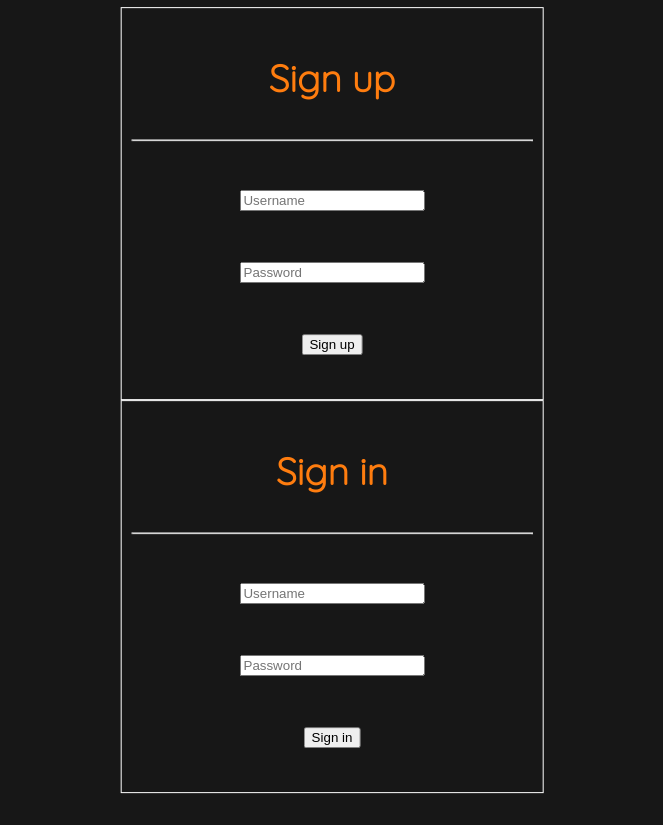
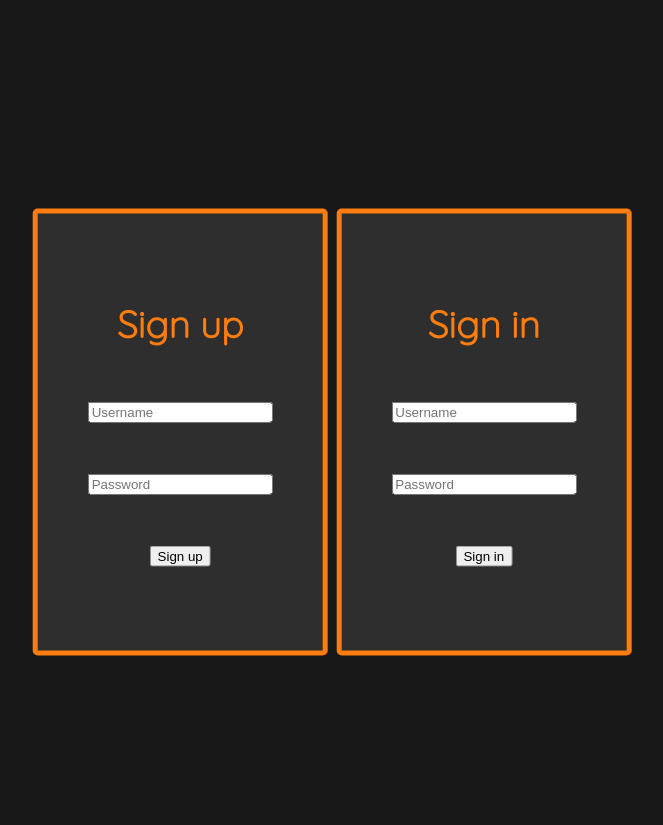
Before and after one commit to Drainyyyy/ypc, a Flask app: page /login in a window 1280 px wide. Shown: the whole page, without its empty margins (328-991 px from the left). After the commit the page ends 656 px from the top, so only its background shows below. Run offline with Flask 2, Linux system fonts and the light colour scheme.

Commit message:
Fixed some things in login html

```diff
--- a/static/login.css
+++ b/static/login.css
@@ -18,17 +18,25 @@ li {
     list-style: none;
     display: inline-table;
     text-align: center;
-    width: 100%;
 }
 
 .login {
     position: absolute;
+    top: 50%;
     left: 50%;
-    top: 50%;
     transform: translate(-50%, -50%);
 }
 
-form {
-    border: 1px solid white;
-    padding: 10px;
+#signin {
+    padding: 50px;
+    border: 5px solid currentColor;
+    border-radius: 5px;
+    background-color: rgb(46, 46, 46);
 }
+
+#signup {
+    padding: 50px;
+    border: 5px solid currentColor;
+    border-radius: 5px;
+    background-color: rgb(46, 46, 46);
+}
--- a/templates/login.html
+++ b/templates/login.html
@@ -5,27 +5,23 @@
         <link rel="stylesheet" href="../static/login.css">
     </head>
     <body>
-        <div class="login">
-            <ul>
+        <ul class="login">
             <li>
-                    <form action={{ base_url }}"/auth" method="POST">
+                <form id="signup" action="{{ base_url }}auth" method="POST">
                     <h3>Sign up</h3>
-                        <hr>
-                        <p><input type="text" name="username" maxlength="32" placeholder="Username"/></p>
-                        <p><input type="password" name="password" placeholder="Password"/></p>
+                    <p><input type="text" name="username" minlength="2" maxlength="32" placeholder="Username"/></p>
+                    <p><input type="password" name="password" placeholder="Password" minlength="8"/></p>
                     <p><input type="submit" value="Sign up"/></p>
                 </form>
             </li>
             <li>
-                    <form action={{ base_url }}"/auth" method="POST">
+                <form id="signin" action="{{ base_url }}auth" method="POST">
                     <h3>Sign in</h3>
-                        <hr>
-                        <p><input type="text" name="username" maxlength="32" placeholder="Username"/></p>
-                        <p><input type="password" name="password" placeholder="Password"/></p>
+                    <p><input type="text" name="username" minlength="2" maxlength="32" placeholder="Username"/></p>
+                    <p><input type="password" name="password" placeholder="Password" minlength="8"/></p>
                     <p><input type="submit" value="Sign in"/></p>
                 </form>
             </li>
         </ul>
-        </div>
     </body>
 </html>
```
Lines whose indentation alone changed are shown as unchanged.
